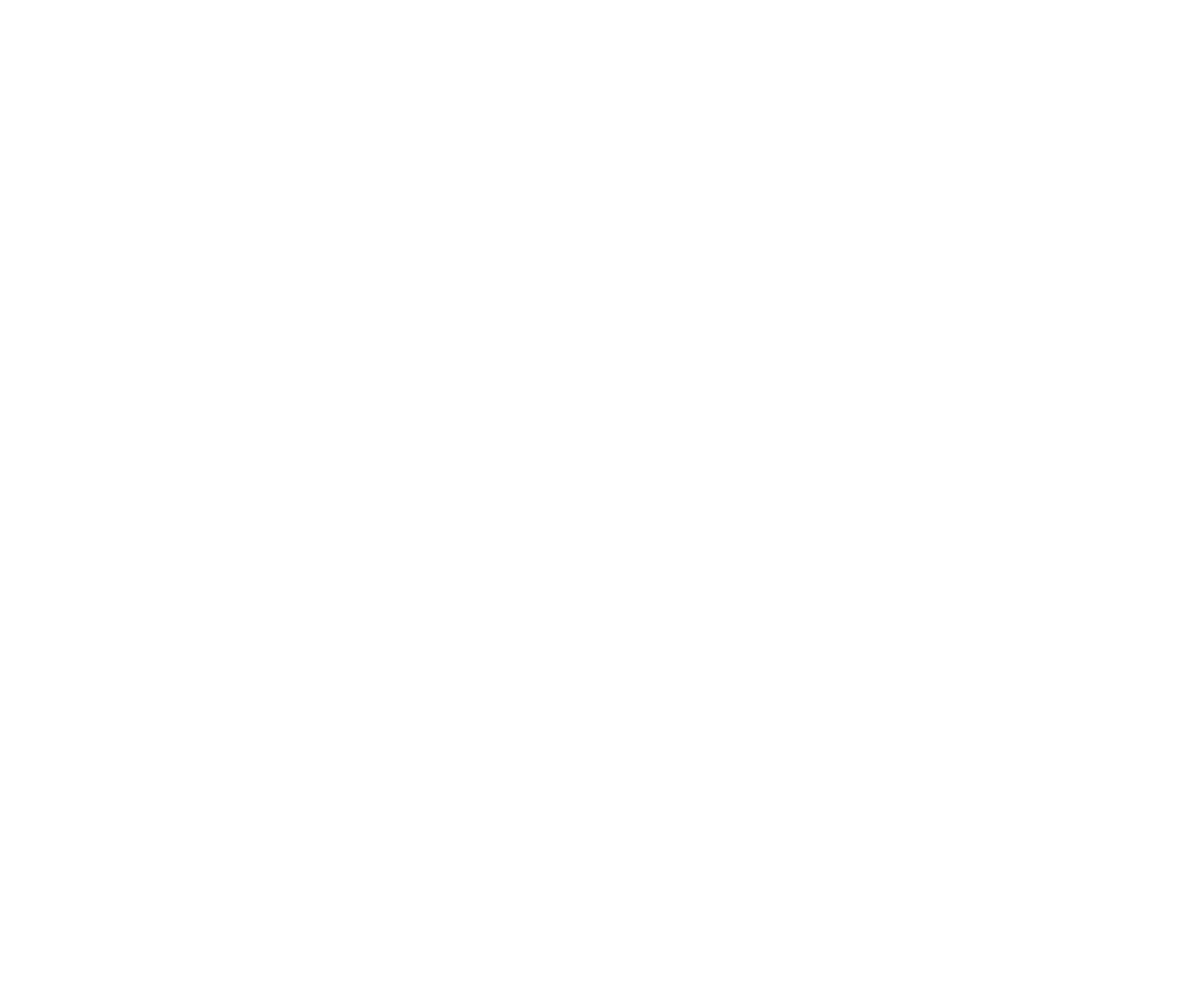
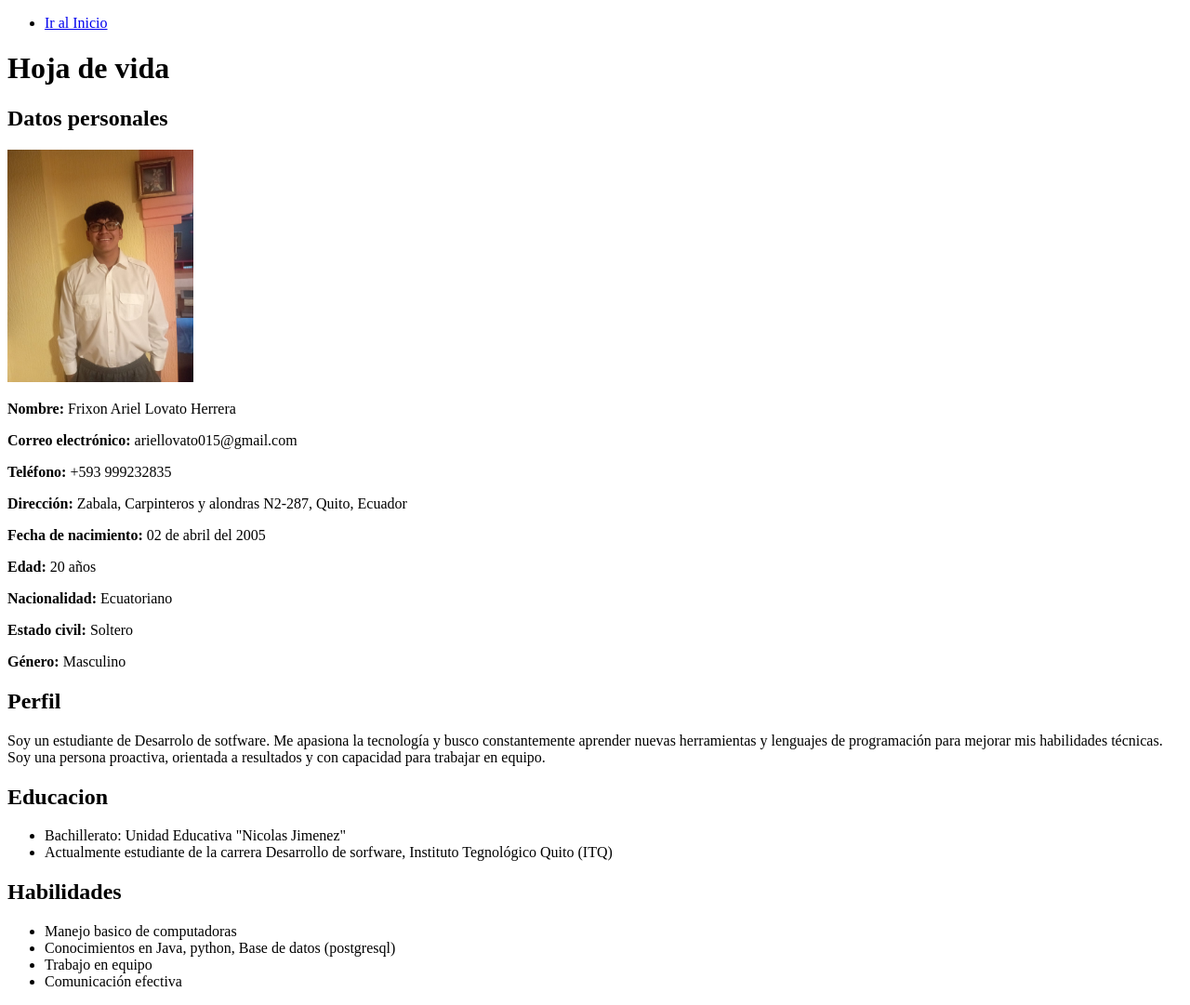
Before and after one commit to Ariel147852/manejoformulario, a plain HTML site: page vistas/hojadevida.html in a window 1280 px wide. Shown: the whole page at 93% size. Before the commit the page ends 800 px from the top, so only its background shows below. Drawn offline with Linux system fonts and the light colour scheme.

Commit message:
hojadevida

```diff
--- a/vistas/hojadevida.html
+++ b/vistas/hojadevida.html
@@ -0,0 +1,63 @@
+<!DOCTYPE html>
+<html lang="en">
+
+<head>
+    <meta charset="UTF-8">
+    <meta name="viewport" content="width=device-width, initial-scale=1.0">
+    <title>Hoja de vida</title>
+</head>
+
+<body>
+    <header>
+        <nav>
+            <ul>
+                <li><a href="../index.html">Ir al Inicio</a></li>
+            </ul>
+        </nav>
+    </header>
+    <h1>Hoja de vida</h1>
+    <!--Creamos hoja de vida-->
+    <!--Informacion personal-->
+    <section>
+        <h2>Datos personales</h2>
+        <img src="../img/img.jpeg" alt="Foto de perfil" width="200px" height="250px">
+        <p><strong>Nombre: </strong>Frixon Ariel Lovato Herrera</p>
+        <p><strong>Correo electrónico: </strong>ariellovato015@gmail.com</p>
+        <p><strong>Teléfono: </strong>+593 999232835</p>
+        <p><strong>Dirección: </strong>Zabala, Carpinteros y alondras N2-287, Quito, Ecuador</p>
+        <p><strong>Fecha de nacimiento: </strong>02 de abril del 2005</p>
+        <p><strong>Edad: </strong>20 años</p>
+        <p><strong>Nacionalidad: </strong>Ecuatoriano</p>
+        <p><strong>Estado civil: </strong>Soltero</p>
+        <p><strong>Género: </strong>Masculino</p>
+    </section>
+
+    <!--Perfil-->
+    <section>
+        <h2>Perfil</h2>
+        <p>Soy un estudiante de Desarrolo de sotfware. Me apasiona la tecnología y busco constantemente aprender nuevas
+            herramientas y lenguajes
+            de programación para mejorar mis habilidades técnicas. Soy una persona proactiva, orientada a resultados y
+            con capacidad para trabajar en equipo.</p>
+    </section>
+
+    <!--Educacion-->
+    <section>
+        <h2>Educacion</h2>
+        <ul>
+            <li>Bachillerato: Unidad Educativa "Nicolas Jimenez"</li>
+            <li>Actualmente estudiante de la carrera Desarrollo de sorfware, Instituto Tegnológico Quito (ITQ)</li>
+        </ul>
+    </section>
+
+    <!--Habilidades-->
+    <h2>Habilidades</h2>
+    <ul>
+        <li>Manejo basico de computadoras</li>
+        <li>Conocimientos en Java, python, Base de datos (postgresql)</li>
+        <li>Trabajo en equipo</li>
+        <li>Comunicación efectiva</li>
+    </ul>
+</body>
+
+</html>
```
Also changed, not shown: index.html (+1 -1 lines), img/img.jpeg (added).
